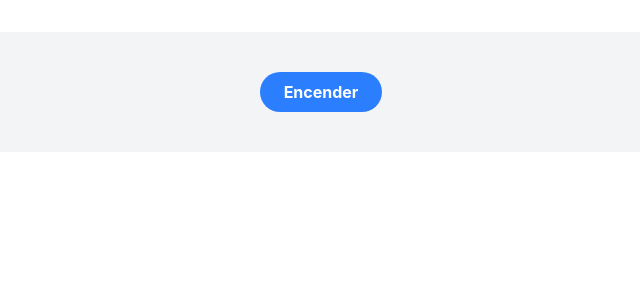
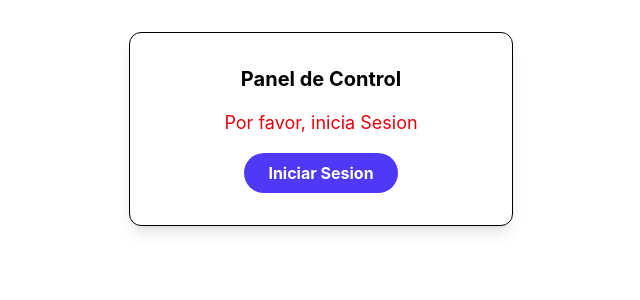
Before and after one commit to albertorojas-teacher/react02032026, a React (Vite) app: page / in a window 1280 px wide. Shown: the top 300 px of the page, without its empty margins (319-959 px from the left). Built offline with nearby package versions, Linux system fonts and the light colour scheme.

Commit message:
feat: add Entrance component and replace Switcher in App

```diff
--- a/src/App.tsx
+++ b/src/App.tsx
@@ -1,12 +1,13 @@
 
 import './App.css'
-import Switcher from './components/Switcher/Switcher'
+import Entrance from './components/Entrance/Entrance'
+
 
 function App() {
 
   return (
     <>
-      <Switcher />
+      <Entrance />
     </>
   )
 }
--- /dev/null
+++ b/src/components/Entrance/Entrance.tsx
@@ -0,0 +1,24 @@
+import { useState } from "react"
+
+const Entrance = () => {
+
+    const [isLogged, setIsLogged] = useState(false)
+
+  return (
+    <div className="p-8 max-w-sm mx-auto bg-white rounded-xl shadow-lg border text-center space-y-4">
+        <h2 className="text-xl font-bold">Panel de Control</h2>
+        {/* 1.- Usamos el operador ternario para el mensaje */}
+        <p className={`text-lg ${isLogged ? 'text-green-600': 'text-red-600'}`}>
+            {isLogged ? "Bienvenido Usuario": "Por favor, inicia Sesion"}
+        </p>
+
+        {/* Boton para tambien cambiar text y su funcion */}
+        <button className={`px-6 py-2 rounded-full font-bold text-white transition-all ${isLogged ? 'bg-slate-500 hover:bg-slate-600':'bg-indigo-600 hover:bg-indigo-700'}`} onClick={()=>setIsLogged(!isLogged)}>
+        { isLogged ? "Cerrar Sesion" : "Iniciar Sesion"}
+        </button>
+
+    </div>
+  )
+}
+
+export default Entrance
```
